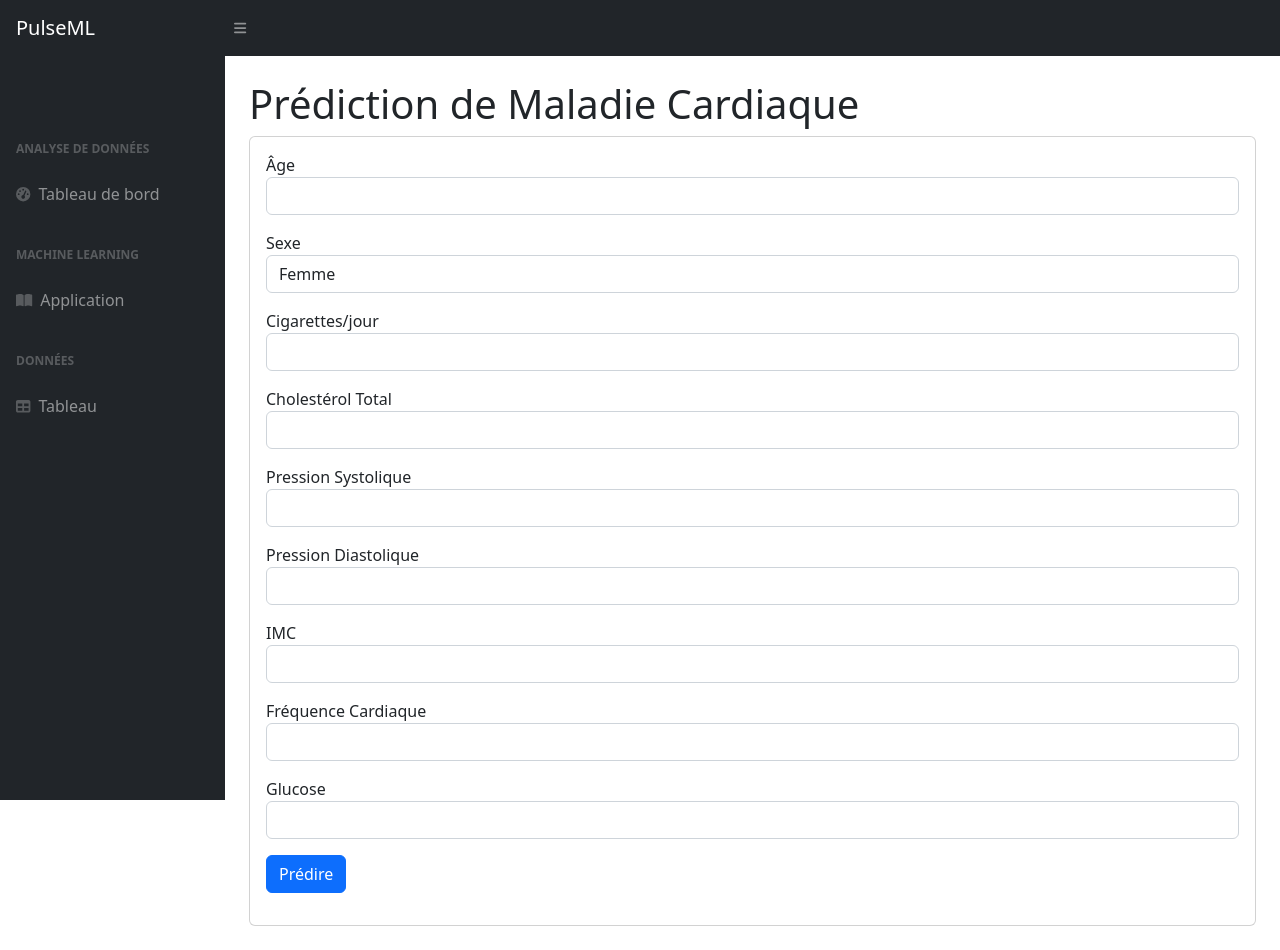
After one commit to KoolixNour/PulseML, a FastAPI app: template backend/templates/application.html in a window 1280 px wide. The commit adds this page. Run offline with FastAPI, Linux system fonts and the light colour scheme; the template is opened without the code that fills it, so the values that code supplies are empty; parts of the project's set-up code (start-up, migrations or seed data) failed here and were passed over; some libraries are stand-ins or nearby versions.

Commit message:
Implement heart disease prediction model

```diff
--- a/backend/app/main.py
+++ b/backend/app/main.py
@@ -8,10 +8,13 @@ from fastapi.responses import StreamingResponse
 import seaborn as sns
 import matplotlib.pyplot as plt
 import numpy as np
+import pickle
+from pydantic import BaseModel
 
 app = FastAPI()
 # Charger les données
 data = pd.read_csv("database/framingham_cleaned.csv")
+
 #------------------------------graphe--------------
 @app.get("/chart/area")
 async def area_chart():
@@ -132,3 +135,51 @@ async def get_chapitre2(request: Request):
 @app.get("/framingham-data")
 async def get_framingham_data():
     return data.to_dict(orient="records")
+
+model = pickle.load(open('backend/static/assets/model/model.pkl', 'rb'))
+scaler = pickle.load(open('backend/static/assets/model/scaler.pkl', 'rb'))
+
+class HeartDiseaseInput(BaseModel):
+    age: int
+    sex: int
+    cigsPerDay: float
+    totChol: float
+    sysBP: float
+    diaBP: float
+    BMI: float
+    heartRate: float
+    glucose: float
+
+@app.post("/predict")
+async def predict(input_data: HeartDiseaseInput):
+    try:
+        features = pd.DataFrame({
+            'age': [input_data.age],
+            'sex': [input_data.sex],
+            'cigsPerDay': [input_data.cigsPerDay],
+            'BPMeds': [0],
+            'prevalentStroke': [0],
+            'prevalentHyp': [0],
+            'diabetes': [0],
+            'totChol': [input_data.totChol],
+            'sysBP': [input_data.sysBP],
+            'diaBP': [input_data.diaBP],
+            'BMI': [input_data.BMI],
+            'heartRate': [input_data.heartRate],
+            'glucose': [input_data.glucose],
+            'currentSmoker': [1 if input_data.cigsPerDay > 0 else 0],
+            'male': [input_data.sex]
+        })
+
+        prediction = model.predict(features)[0]
+
+        return {
+            "status": "success",
+            "prediction": "Risque élevé" if prediction == 1 else "Risque faible"
+        }
+    except Exception as e:
+        return {"status": "error", "error": str(e)}
+
+@app.get("/application", response_class=HTMLResponse)
+async def get_application(request: Request):
+    return templates.TemplateResponse("application.html", {"request": request})
--- a/backend/requirements.txt
+++ b/backend/requirements.txt
@@ -6,3 +6,8 @@ jinja2
 plotly
 dash
 pandas
+scikit-learn
+numpy
+python-multipart
+matplotlib
+seaborn
--- /dev/null
+++ b/backend/templates/application.html
@@ -0,0 +1,93 @@
+{% extends "base.html" %}
+{% block content %}
+<div class="container-fluid px-4">
+    <h1 class="mt-4">Prédiction de Maladie Cardiaque</h1>
+    <div class="card mb-4">
+        <div class="card-body">
+            <form id="prediction-form">
+                <div class="mb-3">
+                    <label>Âge</label>
+                    <input type="number" name="age" class="form-control">
+                </div>
+                <div class="mb-3">
+                    <label>Sexe</label>
+                    <select name="sex" class="form-control">
+                        <option value="0">Femme</option>
+                        <option value="1">Homme</option>
+                    </select>
+                </div>
+                <div class="mb-3">
+                    <label>Cigarettes/jour</label>
+                    <input type="number" name="cigsPerDay" class="form-control">
+                </div>
+                <div class="mb-3">
+                    <label>Cholestérol Total</label>
+                    <input type="number" name="totChol" class="form-control">
+                </div>
+                <div class="mb-3">
+                    <label>Pression Systolique</label>
+                    <input type="number" name="sysBP" class="form-control">
+                </div>
+                <div class="mb-3">
+                    <label>Pression Diastolique</label>
+                    <input type="number" name="diaBP" class="form-control">
+                </div>
+                <div class="mb-3">
+                    <label>IMC</label>
+                    <input type="number" name="BMI" class="form-control">
+                </div>
+                <div class="mb-3">
+                    <label>Fréquence Cardiaque</label>
+                    <input type="number" name="heartRate" class="form-control">
+                </div>
+                <div class="mb-3">
+                    <label>Glucose</label>
+                    <input type="number" name="glucose" class="form-control">
+                </div>
+                <button type="submit" class="btn btn-primary">Prédire</button>
+            </form>
+            <div id="prediction-result" class="mt-3"></div>
+        </div>
+    </div>
+</div>
+
+<script>
+document.getElementById('prediction-form').addEventListener('submit', async function(e) {
+    e.preventDefault();
+    console.log("Form submitted");
+
+    const formData = new FormData(e.target);
+    const data = {
+        age: parseInt(formData.get('age')),
+        sex: parseInt(formData.get('sex')),
+        cigsPerDay: parseFloat(formData.get('cigsPerDay')),
+        totChol: parseFloat(formData.get('totChol')),
+        sysBP: parseFloat(formData.get('sysBP')),
+        diaBP: parseFloat(formData.get('diaBP')),
+        BMI: parseFloat(formData.get('BMI')),
+        heartRate: parseFloat(formData.get('heartRate')),
+        glucose: parseFloat(formData.get('glucose'))
+    };
+
+    console.log("Data:", data);
+
+    try {
+        const response = await fetch('/predict', {
+            method: 'POST',
+            headers: {'Content-Type': 'application/json'},
+            body: JSON.stringify(data)
+        });
+
+        const result = await response.json();
+        console.log("Result:", result);
+
+        document.getElementById('prediction-result').innerHTML = `
+            <div class="alert ${result.prediction.includes('élevé') ? 'alert-danger' : 'alert-success'}">
+                ${result.prediction}
+            </div>`;
+    } catch (error) {
+        console.error('Error:', error);
+    }
+});
+</script>
+{% endblock %}
--- /dev/null
+++ b/backend/templates/base.html
@@ -0,0 +1,31 @@
+<!DOCTYPE html>
+<html>
+<head>
+    <meta charset="utf-8" />
+    <meta name="viewport" content="width=device-width, initial-scale=1" />
+    <title>PulseML</title>
+    <link href="https://cdn.jsdelivr.net/npm/bootstrap@5.2.3/dist/css/bootstrap.min.css" rel="stylesheet" />
+    <link href="/static/css/styles.css" rel="stylesheet" />
+    <script src="https://use.fontawesome.com/releases/v6.3.0/js/all.js"></script>
+</head>
+<body class="sb-nav-fixed">
+    <nav class="sb-topnav navbar navbar-expand navbar-dark bg-dark">
+        <a class="navbar-brand ps-3" href="/">PulseML</a>
+        <button class="btn btn-link btn-sm order-1 order-lg-0 me-4 me-lg-0" id="sidebarToggle" href="#!"><i class="fas fa-bars"></i></button>
+    </nav>
+    <div id="layoutSidenav">
+        <div id="layoutSidenav_nav">
+            <nav class="sb-sidenav accordion sb-sidenav-dark" id="sidenavAccordion">
+                {% include 'sidebar.html' %}
+            </nav>
+        </div>
+        <div id="layoutSidenav_content">
+            <main>
+                {% block content %}{% endblock %}
+            </main>
+        </div>
+    </div>
+    <script src="https://cdn.jsdelivr.net/npm/bootstrap@5.2.3/dist/js/bootstrap.bundle.min.js"></script>
+    <script src="/static/js/scripts.js"></script>
+</body>
+</html>
--- /dev/null
+++ b/backend/templates/sidebar.html
@@ -0,0 +1,23 @@
+<nav class="sb-sidenav accordion sb-sidenav-dark" id="sidenavAccordion">
+    <div class="sb-sidenav-menu">
+        <div class="nav">
+            <div class="sb-sidenav-menu-heading">Analyse de données</div>
+            <a class="nav-link" href="/dashboard">
+                <div class="sb-nav-link-icon"><i class="fas fa-tachometer-alt"></i></div>
+                Tableau de bord
+            </a>
+
+            <div class="sb-sidenav-menu-heading">Machine learning</div>
+            <a class="nav-link" href="/application">
+                <div class="sb-nav-link-icon"><i class="fas fa-book-open"></i></div>
+                Application
+            </a>
+
+            <div class="sb-sidenav-menu-heading">Données</div>
+            <a class="nav-link" href="/table_content">
+                <div class="sb-nav-link-icon"><i class="fas fa-table"></i></div>
+                Tableau
+            </a>
+        </div>
+    </div>
+</nav>
```
Also changed, not shown: backend/templates/index.html (+5 -4 lines), 2 other files.
